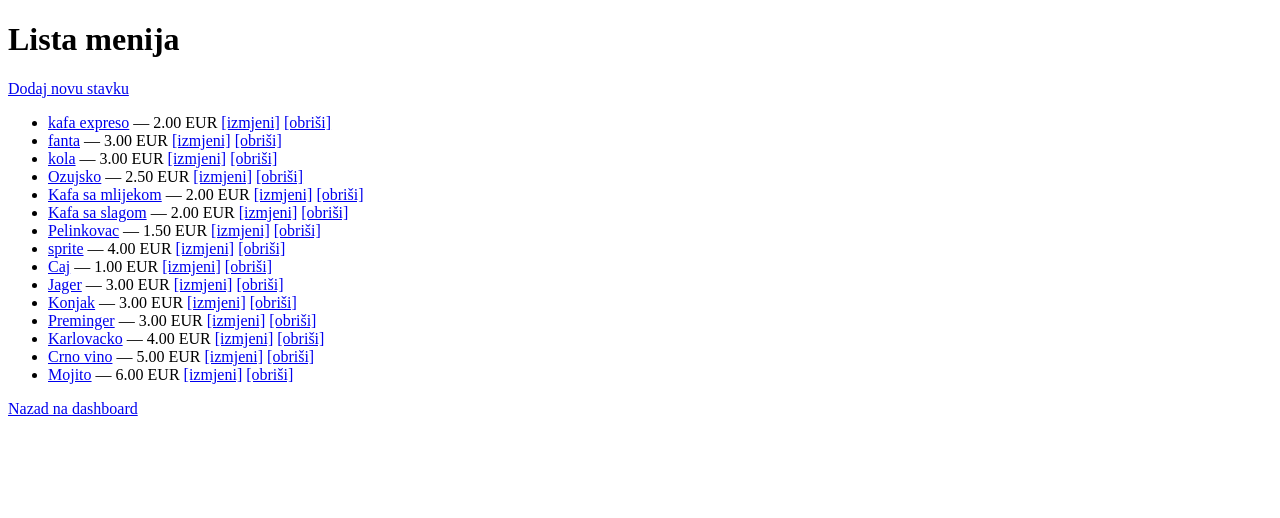
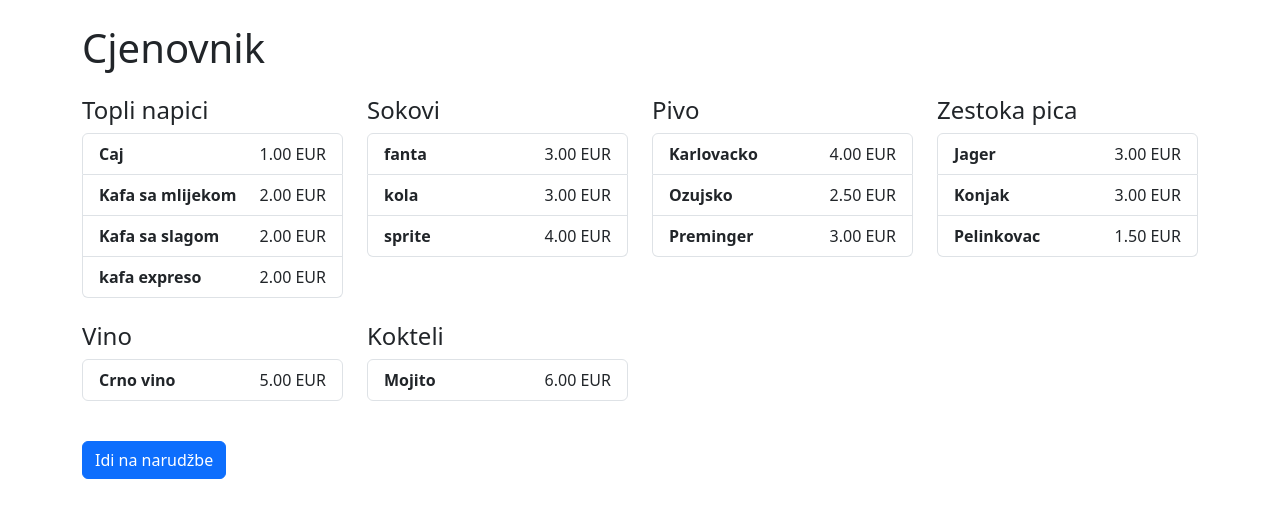
Before and after one commit to Jasmindelic80/restoran, a Django app: page /meni/ in a window 1280 px wide. Shown: the top 518 px of the page. Run offline with Django 5.2, Linux system fonts and the light colour scheme; data comes from the database, SQL or seed files in the repository; both versions use the stored data as it was after the commit.

Commit message:
restoran

```diff
--- a/meni/admin.py
+++ b/meni/admin.py
@@ -1,6 +1,8 @@
 from django.contrib import admin
 from .models import Stavka
 
+
 @admin.register(Stavka)
 class StavkaAdmin(admin.ModelAdmin):
-    search_fields = ['naziv']
+    search_fields = ('naziv', 'kategorija', 'cijena')
+    list_filter = ('kategorija',)
--- a/meni/models.py
+++ b/meni/models.py
@@ -8,3 +8,22 @@
 
     def __str__(self):
         return self.naziv
+
+class Stavka(models.Model):
+    KATEGORIJE = [
+
+        ('toplo', 'Topli napici'),
+        ('sokovi', 'Sokovi'),
+        ('pivo', 'Pivo'),
+        ('zestoka', 'Zestoka pica'),
+        ('vino', 'Vino'),
+        ('kokteli', 'Kokteli'),
+    ]
+
+    naziv = models.CharField(max_length=100)
+    opis = models.TextField(blank=True, null=True)
+    cijena = models.DecimalField(max_digits=8, decimal_places=2)
+    kategorija = models.CharField(max_length=20, choices=KATEGORIJE, default='ostalo')
+
+    def __str__(self):
+        return self.naziv
--- a/meni/templates/meni/meni_list.html
+++ b/meni/templates/meni/meni_list.html
@@ -2,26 +2,35 @@
 <html lang="sr">
 <head>
     <meta charset="UTF-8" />
-    <title>Lista menija</title>
+    <title>Cjenovnik</title>
+    <link href="https://cdn.jsdelivr.net/npm/bootstrap@5.3.3/dist/css/bootstrap.min.css" rel="stylesheet" />
 </head>
 <body>
-    <h1>Lista menija</h1>
+<div class="container mt-4">
+    <h1 class="mb-4">Cjenovnik</h1>
 
-    <a href="{% url 'stavka_create' %}">Dodaj novu stavku</a>
+    <div class="row">
+        {% for kat_key, kat_naziv in kategorije.items %}
+            <div class="col-md-3">
+                <h4>{{ kat_naziv }}</h4>
+                <ul class="list-group mb-4">
+                    {% for stavka in stavke %}
+                        {% if stavka.kategorija == kat_key %}
+                            <li class="list-group-item d-flex justify-content-between align-items-center">
+                                <div>
+                                    <strong>{{ stavka.naziv }}</strong><br />
+                                    <small>{{ stavka.opis|default:"" }}</small>
+                                </div>
+                                <span>{{ stavka.cijena|floatformat:2 }} EUR</span>
+                            </li>
+                        {% endif %}
+                    {% endfor %}
+                </ul>
+            </div>
+        {% endfor %}
+    </div>
 
-    <ul>
-        {% for stavka in stavke %}
-            <li>
-                <a href="{% url 'stavka_detail' stavka.id %}">{{ stavka.naziv }}</a>
-                — {{ stavka.cijena }} EUR
-                <a href="{% url 'stavka_update' stavka.id %}">[izmjeni]</a>
-                <a href="{% url 'stavka_delete' stavka.id %}">[obriši]</a>
-            </li>
-        {% empty %}
-            <li>Trenutno nema stavki u meniju.</li>
-        {% endfor %}
-    </ul>
-
-     <a href="{% url 'dashboard' %}">Nazad na dashboard</a>
+    <a href="{% url 'narudzba_list' %}" class="btn btn-primary mt-3">Idi na narudžbe</a>
+</div>
 </body>
 </html>
--- a/meni/views.py
+++ b/meni/views.py
@@ -6,9 +6,12 @@
 
 
 def meni_list(request):
-    stavke = Stavka.objects.all()
-    return render(request, 'meni/meni_list.html', {'stavke': stavke})
-
+    stavke = Stavka.objects.all().order_by('naziv')
+    kategorije = dict(Stavka.KATEGORIJE)  # koristi choices ako ih imaš
+    return render(request, 'meni/meni_list.html', {
+        'stavke': stavke,
+        'kategorije': kategorije
+    })
 
 def stavka_update(request, pk):
     stavka = get_object_or_404(Stavka, pk=pk)
```
Also changed, not shown: db.sqlite3.
